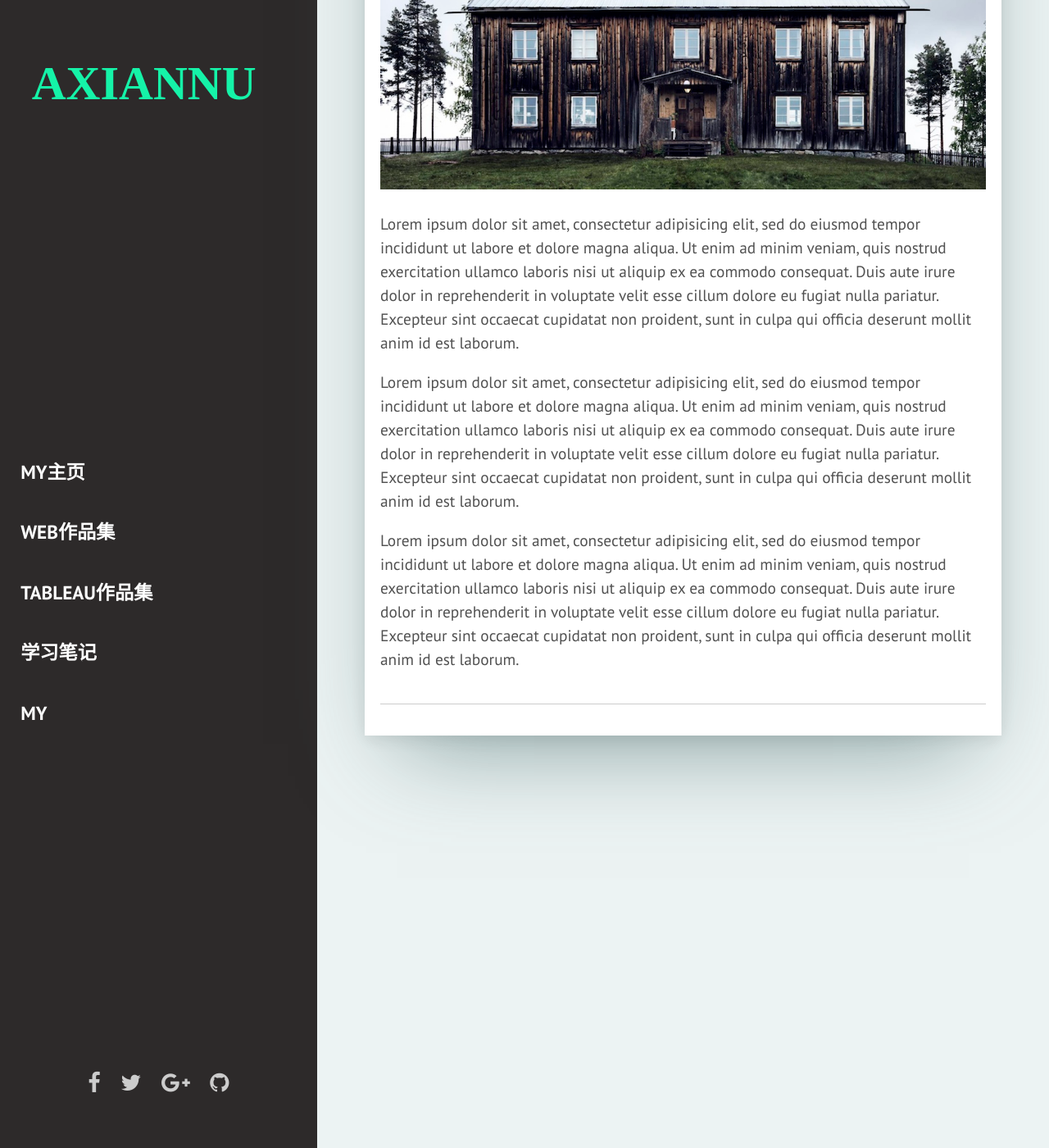
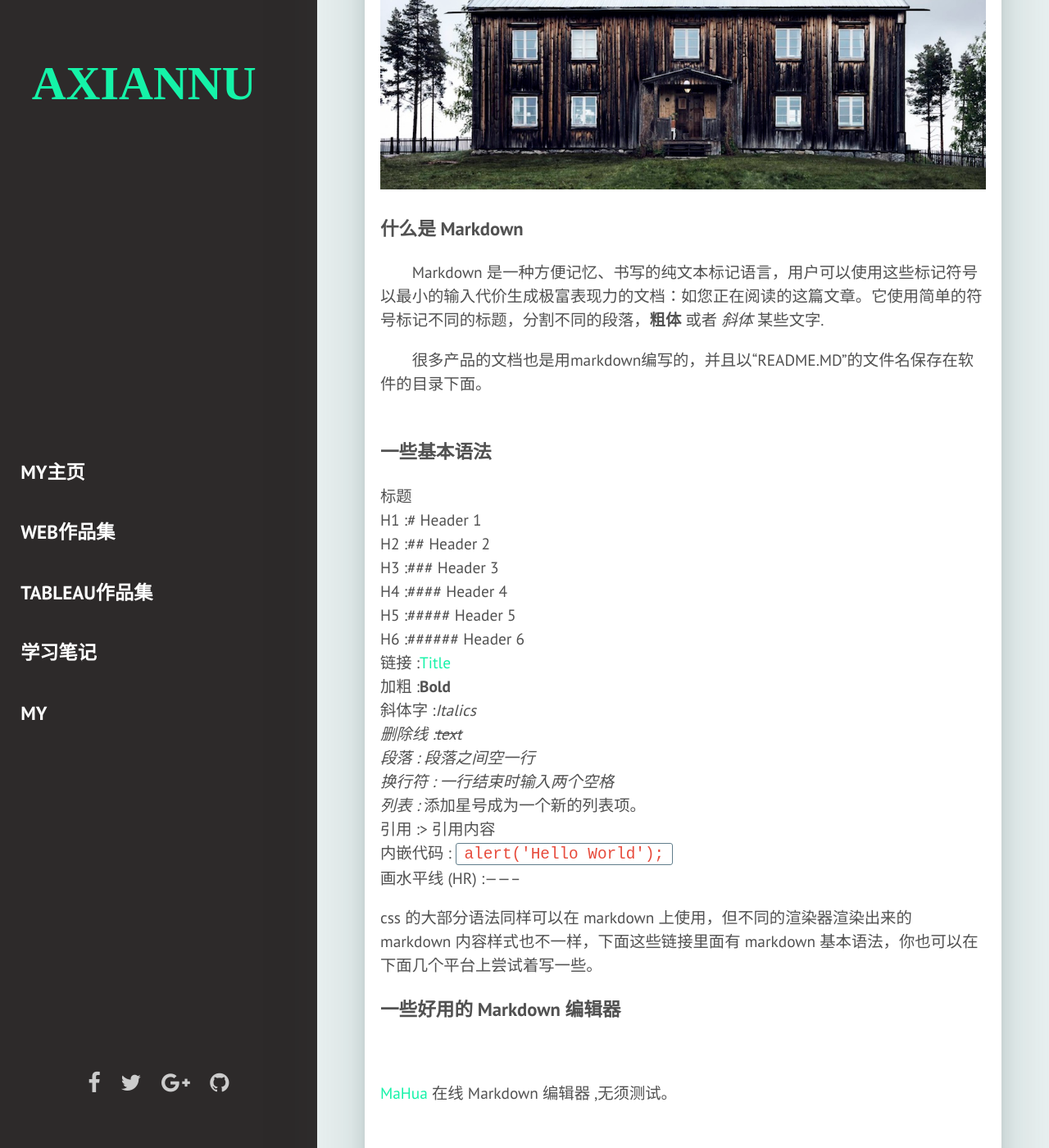
Before and after one commit to Axiannu/axiannu.github.io5, a Jekyll site: the page built from _posts/note/2017-03-30-an-old-house.markdown, in a window 1280 px wide and 1400 px high, scrolled down 341 px. Shown: the whole window at 82% size. Built offline with Jekyll 4.4.1, drawn with Linux system fonts in a browser that asks for light colours; some web fonts are replaced; some of the changed text lies outside the part shown; grey boxes are pictures that could not be loaded.

Commit message:
Update 2017-03-30-an-old-house.markdown

```diff
--- a/_posts/note/2017-03-30-an-old-house.markdown
+++ b/_posts/note/2017-03-30-an-old-house.markdown
@@ -1,15 +1,83 @@
 ---
 layout: post
 title:  "An old house"
-date:   2017-03-30 00:00:00
+date:   2018-01-01 17:49:23
 img: house.jpg
 description: Lorem ipsum dolor sit amet, consectetur adipisicing elit, sed do eiusmod tempor incididunt ut labore et dolore magna aliqua. Ut enim ad minim veniam, quis nostrud exercitation ullamco laboris nisi ut aliquip ex ea commodo consequat. Duis aute irure dolor in reprehenderit in voluptate velit esse cillum dolore eu fugiat nulla pariatur. Excepteur sint occaecat cupidatat non proident, sunt in culpa qui officia deserunt mollit anim id est laborum.
 category: note
+tags: 工具
 
 ---
 
-Lorem ipsum dolor sit amet, consectetur adipisicing elit, sed do eiusmod tempor incididunt ut labore et dolore magna aliqua. Ut enim ad minim veniam, quis nostrud exercitation ullamco laboris nisi ut aliquip ex ea commodo consequat. Duis aute irure dolor in reprehenderit in voluptate velit esse cillum dolore eu fugiat nulla pariatur. Excepteur sint occaecat cupidatat non proident, sunt in culpa qui officia deserunt mollit anim id est laborum.
 
-Lorem ipsum dolor sit amet, consectetur adipisicing elit, sed do eiusmod tempor incididunt ut labore et dolore magna aliqua. Ut enim ad minim veniam, quis nostrud exercitation ullamco laboris nisi ut aliquip ex ea commodo consequat. Duis aute irure dolor in reprehenderit in voluptate velit esse cillum dolore eu fugiat nulla pariatur. Excepteur sint occaecat cupidatat non proident, sunt in culpa qui officia deserunt mollit anim id est laborum.
+### 什么是 Markdown
 
-Lorem ipsum dolor sit amet, consectetur adipisicing elit, sed do eiusmod tempor incididunt ut labore et dolore magna aliqua. Ut enim ad minim veniam, quis nostrud exercitation ullamco laboris nisi ut aliquip ex ea commodo consequat. Duis aute irure dolor in reprehenderit in voluptate velit esse cillum dolore eu fugiat nulla pariatur. Excepteur sint occaecat cupidatat non proident, sunt in culpa qui officia deserunt mollit anim id est laborum.
+　　Markdown 是一种方便记忆、书写的纯文本标记语言，用户可以使用这些标记符号以最小的输入代价生成极富表现力的文档：如您正在阅读的这篇文章。它使用简单的符号标记不同的标题，分割不同的段落，**粗体** 或者 *斜体* 某些文字.
+
+　　很多产品的文档也是用markdown编写的，并且以“README.MD”的文件名保存在软件的目录下面。
+
+
+### 一些基本语法
+
+标题
+H1 :# Header 1
+H2 :## Header 2
+H3 :### Header 3
+H4 :#### Header 4
+H5 :##### Header 5
+H6 :###### Header 6
+链接 :[Title](URL)
+加粗 :**Bold**
+斜体字 :*Italics*
+*删除线 :~~text~~
+段落 : 段落之间空一行
+换行符 : 一行结束时输入两个空格
+列表 :* 添加星号成为一个新的列表项。
+引用 :> 引用内容
+内嵌代码 : `alert('Hello World');`
+画水平线 (HR) :--------
+
+
+css 的大部分语法同样可以在 markdown 上使用，但不同的渲染器渲染出来的 markdown 内容样式也不一样，下面这些链接里面有 markdown 基本语法，你也可以在下面几个平台上尝试着写一些。
+
+### 一些好用的 Markdown 编辑器
+
+<br />
+
+[MaHua](http://mahua.jser.me/?utm_source=mindstore.io) 在线 Markdown 编辑器 ,无须测试。
+
+
+<br />
+
+![](/images/posts/markdown/image1.png)
+
+<br />
+
+[Markdown Plus](http://mdp.tylingsoft.com/) 一款 Markdown 编辑器，可以支持添加任务列表、emoji、流程图等。
+
+<br />
+
+![](/images/posts/markdown/image2.png)
+
+<br />
+
+[Cmd Markdown](https://www.zybuluo.com/cmd/?utm_source=mindstore.io) 作业部落在线 Markdown 编辑器推出桌面版客户端啦，全平台支援。
+
+![](/images/posts/markdown/image3.png)
+
+[Macdown](https://github.com/MacDownApp/macdown) Github 上开源的 Mac 平台上的 Markdown 编辑器
+
+[GitBook Editor](https://www.gitbook.com/editor?utm_source=mindstore.io) 一款团队在线编辑文档工具。可以轻松书写笔记，支持团队协同编辑。同时支持 Markdown 语法，还保持了印象笔记的风格并可在线预览。
+
+
+[Outlinely](http://www.glamdevelopment.com/outlinely?utm_source=mindstore.io) 界面简洁大方的大纲类 Mac 软件，使用起来很简单，而且支持输出 Markdown 格式。
+
+
+[Classeur](http://classeur.io/?utm_source=mindstore.io) 实用简洁的 Markdown 写作工具，快速上手。
+
+
+[DeerResume](https://github.com/geekcompany/DeerResume?utm_source=mindstore.io) 程序员专用 MarkDown 简历制作在线工具。
+
+<br>
+
+转载请注明：[潘柏信的博客](http://baixin) » [Markdown工具集](http://baixin.io/2016/11/markdownTool/)
```
